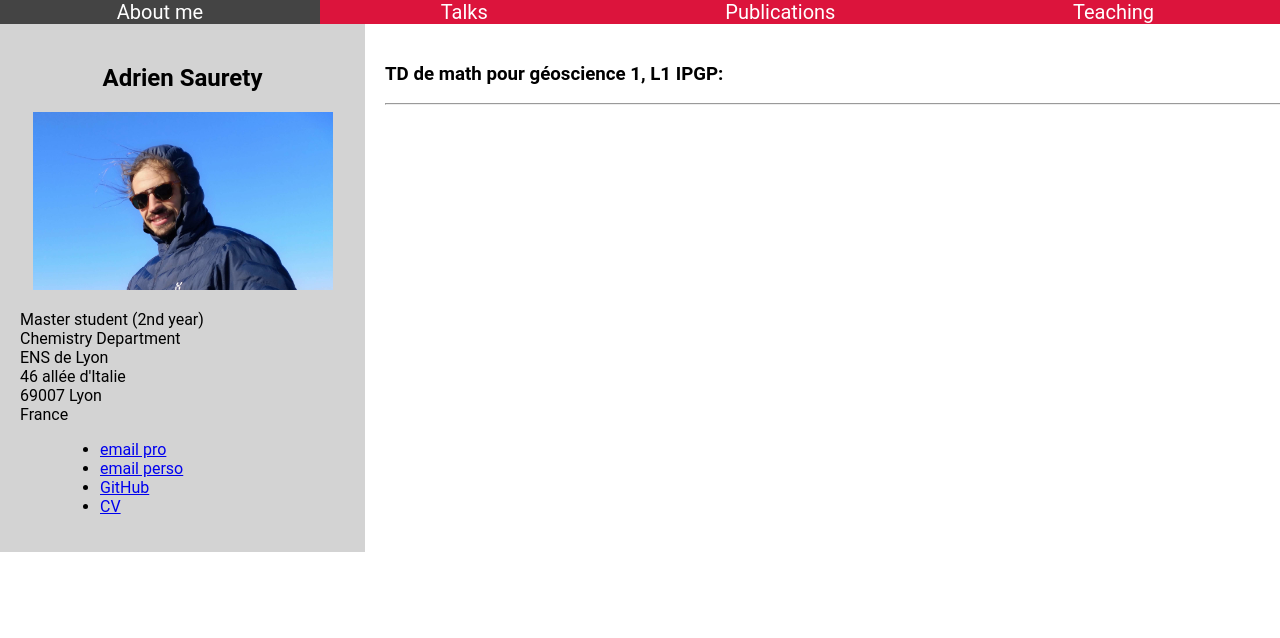
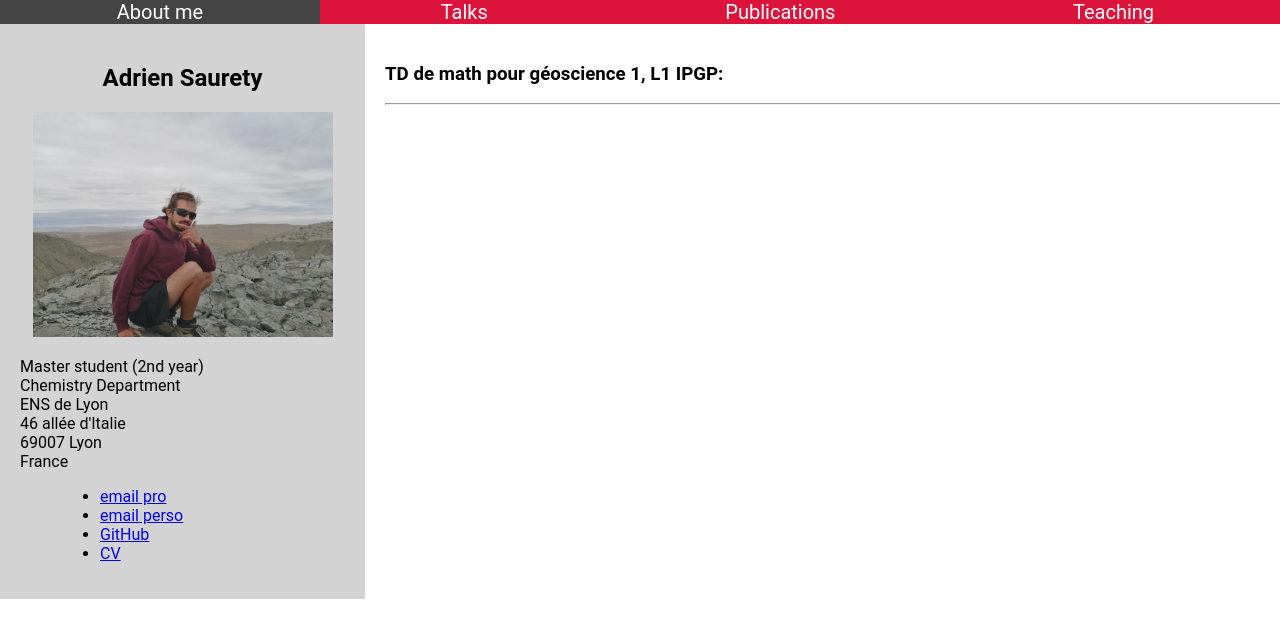
Before and after one commit to adriensaurety/adriensaurety.github.io, a Jekyll site: the page built from teaching.html, in a window 1280 px wide. Shown: the top 638 px of the page. Built offline with Jekyll 4.4.1, drawn with Linux system fonts in a browser that asks for light colours.

Commit message:
Update teaching.html

```diff
--- a/teaching.html
+++ b/teaching.html
@@ -6,7 +6,7 @@ title: Adrien Saurety
 
 <div class="side">
     		<center><h2>Adrien Saurety</h2>
-			<img src="profile.png" alt=""  width="300" height="auto"></center>
+			<img src="profil.png" alt=""  width="300" height="auto"></center>
 
 		<p> Master student (2nd year)<br>
 		Chemistry Department<br>
```
